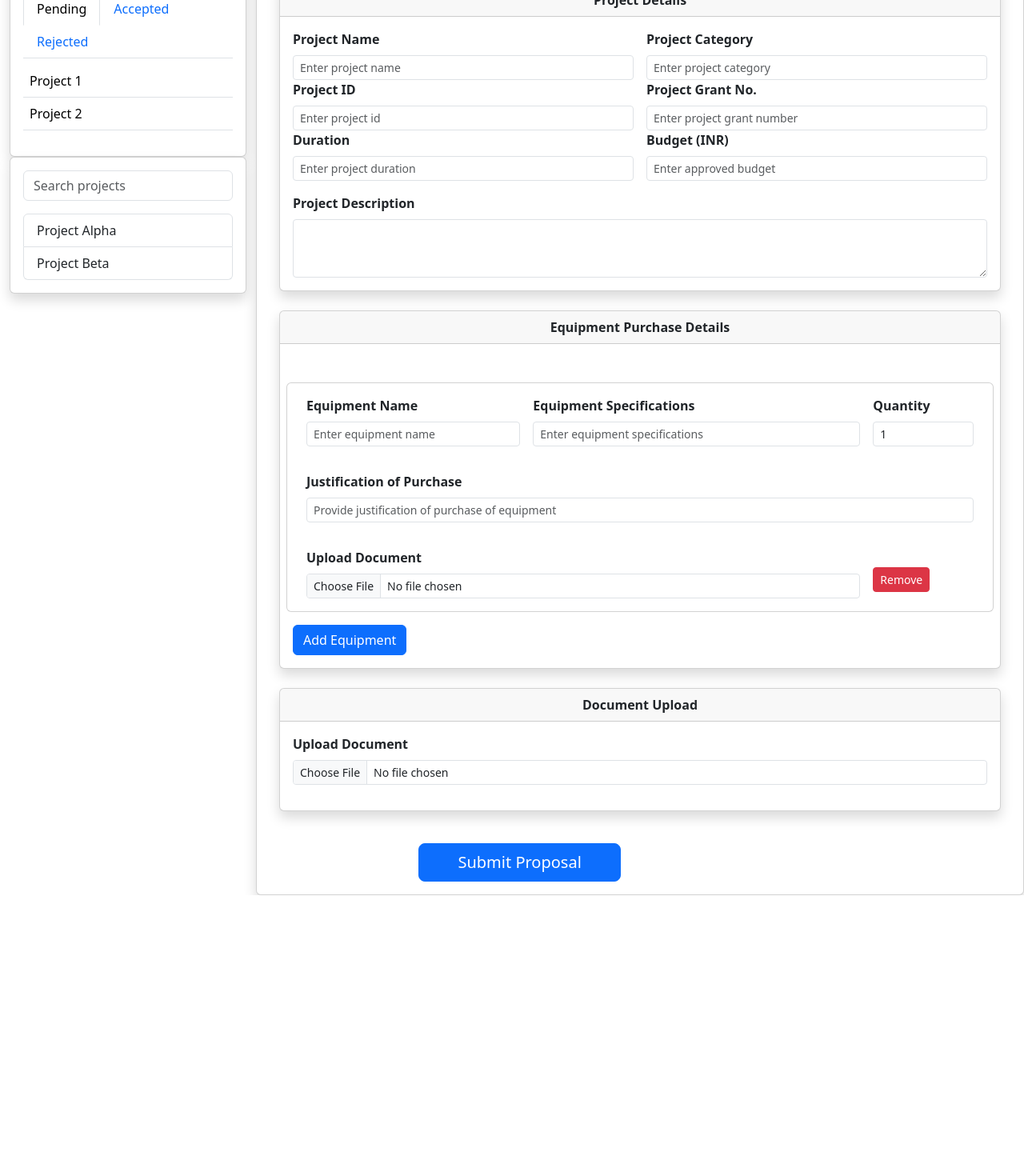
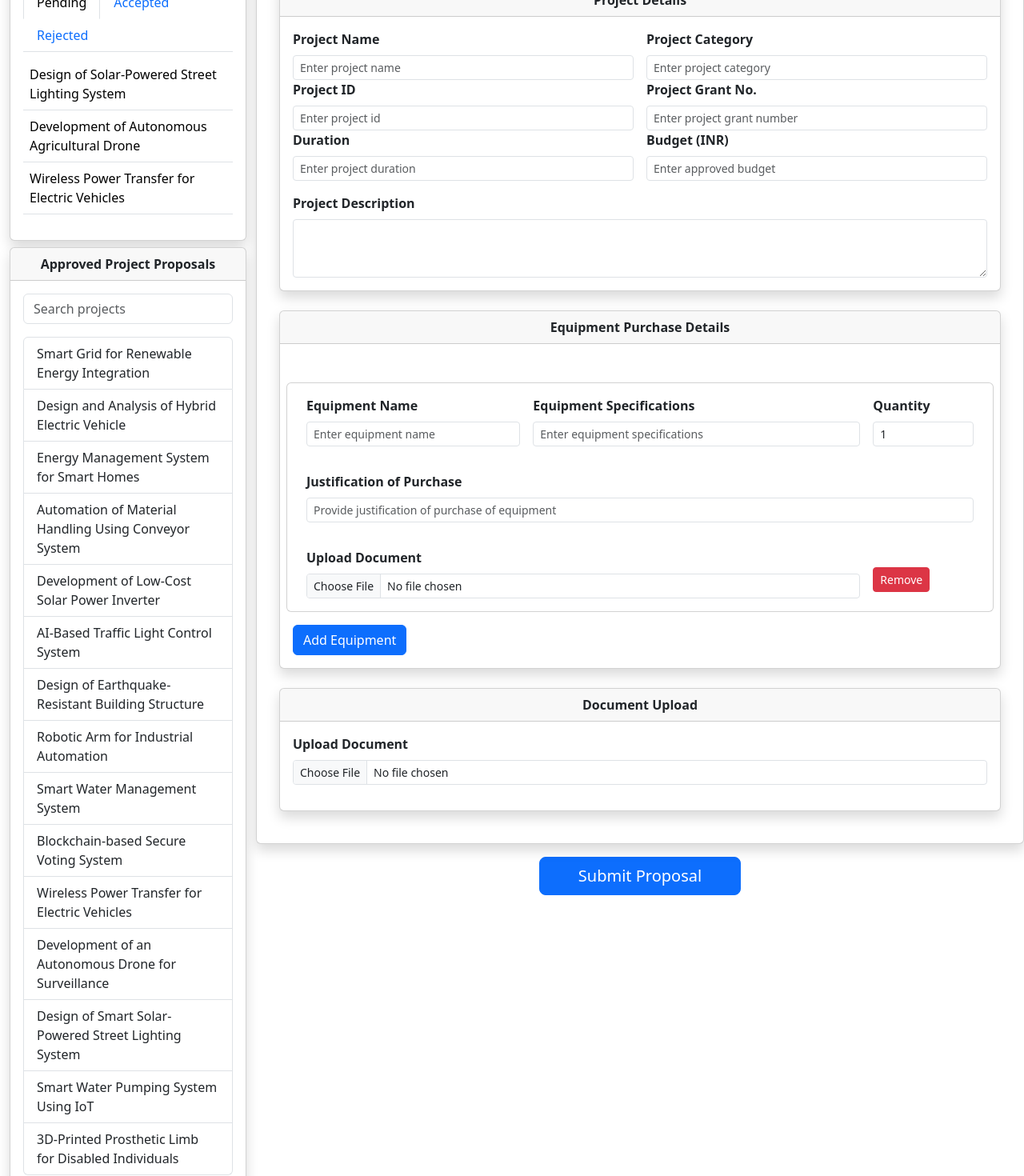
Before and after one commit to Samy-uktha/IITPKD-ERP, an Angular app in the folder facultyProjectPurchase/: page / in a window 1280 px wide. Shown: the part 100-1570 px from the top of the page at 80% size. Before the commit the page ends 1219 px from the top, so only its background shows below. Built offline with nearby package versions, Linux system fonts and the light colour scheme.

Commit message:
added sample data for status and autofill

```diff
--- a/facultyProjectPurchase/src/app/home/home.component.html
+++ b/facultyProjectPurchase/src/app/home/home.component.html
@@ -168,7 +168,11 @@
             </div>
 
             <!-- Submit Button Row -->
-            <div class="col-lg-8 text-center">
+
+          </div>
+
+        </div>
+        <div class="col-lg-8 text-center">
               <button
                 class="btn btn-lg btn-primary mt-3 px-5 py-2"
                 (click)="onSubmit()"
@@ -176,8 +180,6 @@
                 Submit Proposal
               </button>
             </div>
-          </div>
-        </div>
       </div>
     </div>
   </div>
--- a/facultyProjectPurchase/src/app/home/home.component.ts
+++ b/facultyProjectPurchase/src/app/home/home.component.ts
@@ -16,19 +16,12 @@ export class HomeComponent implements OnInit {
   selectedProject: Project|null=null;
   projectData: any;
   equipmentForm: FormGroup;
-  purchaseForm: FormGroup;
   documentForm: FormGroup;
 
   constructor(private fb: FormBuilder) {
 
     this.equipmentForm = this.fb.group({
       equipmentEntries: this.fb.array([]),
-    });
-
-    this.purchaseForm = this.fb.group({
-      vendor: ['', Validators.required],
-      purchaseDate: ['', Validators.required],
-      totalCost: ['', [Validators.required, Validators.min(0)]],
     });
 
     this.documentForm = this.fb.group({
@@ -57,13 +50,11 @@ export class HomeComponent implements OnInit {
     if (
       this.projectData &&
       this.equipmentForm.valid &&
-      this.purchaseForm.valid &&
       this.documentForm.valid
     ) {
       const projectData = {
         projectDetails: this.projectData,
         equipmentDetails: this.equipmentForm.value,
-        purchaseDetails: this.purchaseForm.value,
         document: this.documentForm.value.document,
       };
       console.log('Submitted Data:', projectData);
--- /dev/null
+++ b/facultyProjectPurchase/src/app/project-data.ts
@@ -0,0 +1,137 @@
+export const projects = [
+    {
+      id: 1,
+      name: 'Smart Grid for Renewable Energy Integration',
+      category: 'Electrical Engineering',
+      duration: '2023-06-01',
+      budget: 50000,
+      grant: 'GR123',
+      description: 'This project focuses on the integration of renewable energy sources (like solar and wind) into the existing electrical grid, using smart grid technologies to manage distribution efficiently and ensure stability.'
+    },
+    {
+      id: 2,
+      name: 'Design and Analysis of Hybrid Electric Vehicle',
+      category: 'Mechanical Engineering',
+      duration: '2023-07-01',
+      budget: 60000,
+      grant: 'GR456',
+      description: 'This project involves designing a hybrid electric vehicle with improved energy efficiency and reduced carbon emissions, incorporating both an electric motor and a conventional internal combustion engine.'
+    },
+    {
+      id: 3,
+      name: 'Energy Management System for Smart Homes',
+      category: 'Electrical Engineering',
+      duration: '2023-08-01',
+      budget: 40000,
+      grant: 'GR789',
+      description: 'This system monitors and controls energy usage in smart homes, using IoT devices to optimize energy consumption, reduce wastage, and integrate renewable sources like solar power.'
+    },
+    {
+      id: 4,
+      name: 'Automation of Material Handling Using Conveyor System',
+      category: 'Mechanical Engineering',
+      duration: '2023-09-01',
+      budget: 35000,
+      grant: 'GR101',
+      description: 'This project focuses on automating material handling in manufacturing units or warehouses using conveyor belts controlled by sensors and automated systems for improved efficiency and safety.'
+    },
+    {
+      id: 5,
+      name: 'Development of Low-Cost Solar Power Inverter',
+      category: 'Electrical Engineering',
+      duration: '2023-05-01',
+      budget: 30000,
+      grant: 'GR112',
+      description: 'This project aims to develop a low-cost inverter to convert DC power from solar panels into usable AC power, focusing on affordability for widespread adoption of solar energy in rural areas.'
+    },
+    {
+      id: 6,
+      name: 'AI-Based Traffic Light Control System',
+      category: 'Computer Science Engineering',
+      duration: '2023-06-15',
+      budget: 25000,
+      grant: 'GR131',
+      description: 'This system uses artificial intelligence algorithms to dynamically control traffic lights based on real-time traffic data, reducing congestion and optimizing traffic flow in urban areas.'
+    },
+    {
+      id: 7,
+      name: 'Design of Earthquake-Resistant Building Structure',
+      category: 'Civil Engineering',
+      duration: '2023-07-20',
+      budget: 70000,
+      grant: 'GR415',
+      description: 'This project designs a building structure capable of withstanding earthquakes by incorporating innovative materials and construction techniques to enhance the seismic resilience of urban buildings.'
+    },
+    {
+      id: 8,
+      name: 'Robotic Arm for Industrial Automation',
+      category: 'Mechanical Engineering',
+      duration: '2023-08-05',
+      budget: 55000,
+      grant: 'GR161',
+      description: 'This robotic arm is designed for use in industrial automation, capable of performing repetitive tasks such as assembly, packaging, and material handling with high precision and efficiency.'
+    },
+    {
+      id: 9,
+      name: 'Smart Water Management System',
+      category: 'Civil Engineering',
+      duration: '2023-09-10',
+      budget: 45000,
+      grant: 'GR718',
+      description: 'This project focuses on the development of an intelligent water management system for cities, utilizing IoT sensors and data analytics to monitor and manage water distribution, usage, and quality.'
+    },
+    {
+      id: 10,
+      name: 'Blockchain-based Secure Voting System',
+      category: 'Computer Science Engineering',
+      duration: '2023-10-01',
+      budget: 35000,
+      grant: 'GR920',
+      description: 'This system utilizes blockchain technology to ensure the transparency, security, and immutability of votes cast in elections, preventing tampering and ensuring trust in the voting process.'
+    },
+    {
+      id: 11,
+      name: 'Wireless Power Transfer for Electric Vehicles',
+      category: 'Electrical Engineering',
+      duration: '2023-10-15',
+      budget: 65000,
+      grant: 'GR202',
+      description: 'This project focuses on developing a wireless power transfer system for charging electric vehicles, eliminating the need for physical charging stations and providing more convenient charging options.'
+    },
+    {
+      id: 12,
+      name: 'Development of an Autonomous Drone for Surveillance',
+      category: 'Mechanical Engineering',
+      duration: '2023-11-01',
+      budget: 80000,
+      grant: 'GR303',
+      description: 'This project develops an autonomous drone equipped with surveillance cameras, capable of monitoring large areas without human intervention, ideal for security and environmental monitoring.'
+    },
+    {
+      id: 13,
+      name: 'Design of Smart Solar-Powered Street Lighting System',
+      category: 'Electrical Engineering',
+      duration: '2023-11-15',
+      budget: 40000,
+      grant: 'GR405',
+      description: 'This system aims to design energy-efficient street lights powered by solar energy, which automatically adjust brightness based on ambient light, reducing energy consumption.'
+    },
+    {
+      id: 14,
+      name: 'Smart Water Pumping System Using IoT',
+      category: 'Electrical Engineering',
+      duration: '2023-12-01',
+      budget: 30000,
+      grant: 'GR507',
+      description: 'This project develops a water pumping system that uses IoT-based sensors to optimize water usage, monitor water levels, and control pumps remotely to improve water management.'
+    },
+    {
+      id: 15,
+      name: '3D-Printed Prosthetic Limb for Disabled Individuals',
+      category: 'Mechanical Engineering',
+      duration: '2023-12-10',
+      budget: 25000,
+      grant: 'GR609',
+      description: 'This project involves the design and creation of affordable prosthetic limbs using 3D printing technology, allowing for easy customization and cost-effective production.'
+    }
+  ];
--- /dev/null
+++ b/facultyProjectPurchase/src/app/purchase-proposal-data.ts
@@ -0,0 +1,17 @@
+export const projectStatus: Record<string, string[]> = {
+    Pending: [
+      'Design of Solar-Powered Street Lighting System',
+      'Development of Autonomous Agricultural Drone',
+      'Wireless Power Transfer for Electric Vehicles',
+    ],
+    Accepted: [
+      'Design and Fabrication of Automated Greenhouse System',
+      'Smart Grid Implementation for Rural Areas',
+      'AI-based Predictive Maintenance for Industrial Equipment',
+    ],
+    Rejected: [
+      '3D Printing of Customized Prosthetics',
+      'Design of Hybrid Electric Vehicle for Urban Transportation',
+      'Development of Smart Wearable Health Monitoring System',
+    ],
+  };
--- a/facultyProjectPurchase/src/app/side-panel/side-panel.component.html
+++ b/facultyProjectPurchase/src/app/side-panel/side-panel.component.html
@@ -1,8 +1,6 @@
 <div class="card shadow">
-  <div class="card-header">
-    <div class="text-center fw-bold mt-2">
+  <div class="card-header text-center fw-bold">
       Status of Purchase Proposals
-    </div>
   </div>
   <div class="card-body">
   <!-- Define the tabs with ngbNav -->
@@ -24,7 +22,10 @@
 </div>
 </div>
 
-<div class="card shadow">
+<div class="card shadow mt-2">
+  <div class="card-header text-center fw-bold">
+      Approved Project Proposals
+  </div>
 <div class="card-body">
   <!-- Search Bar -->
 <input
--- a/facultyProjectPurchase/src/app/side-panel/side-panel.component.ts
+++ b/facultyProjectPurchase/src/app/side-panel/side-panel.component.ts
@@ -2,7 +2,8 @@ import { Component, Input, Output, EventEmitter } from '@angular/core';
 import { CommonModule } from '@angular/common';
 import { NgbAccordionModule, NgbNavModule, NgbTypeaheadModule } from '@ng-bootstrap/ng-bootstrap'
 import { FormsModule } from '@angular/forms';
-
+import { projects } from '../project-data';
+import { projectStatus } from '../purchase-proposal-data';
 
 @Component({
   selector: 'app-side-panel',
@@ -14,11 +15,7 @@ export class SidePanelComponent {
 
   activeTab: number = 0;
   statuses = ['Pending', 'Accepted', 'Rejected'];
-  statusProject : Record<string, string[]>={
-    Pending: ['Project 1', 'Project 2'],
-    Accepted: ['Project 3', 'Project 4'],
-    Rejected: ['Project 5', 'Project 6']
-  };
+  statusProject = projectStatus;
   @Output() titleSelected = new EventEmitter<string>();
   sendTitleItem(item:string):void{
     this.titleSelected.emit(item);
@@ -26,14 +23,10 @@ export class SidePanelComponent {
 
   @Output() projectSelected = new EventEmitter<any>();
   searchQuery: string = '';
-  projects = [
-    { id: 1, name: 'Project Alpha', category: 'Research', duration: '2023-01-01', budget: 20000, grant: 'GR123' },
-    { id: 2, name: 'Project Beta', category: 'Development', duration: '2023-02-01', budget: 30000, grant: 'GR456' },
-    // Add more projects as needed
-  ];
-  filteredProjects = [...this.projects]; // Copy of projects for filtering
+
+  filteredProjects = [...projects]; // Copy of projects for filtering
   filterProjects(): void {
-    this.filteredProjects = this.projects.filter(project =>
+    this.filteredProjects = projects.filter(project =>
       project.name.toLowerCase().includes(this.searchQuery.toLowerCase())
     );
   }
```
Also changed, not shown: facultyProjectPurchase/src/app/faculty-card/faculty-card.component.html (deleted, +0 -56 lines), facultyProjectPurchase/src/app/faculty-card/faculty-card.component.ts (deleted, +0 -12 lines), 1 other file (tests, documents, lock files or other folders).
